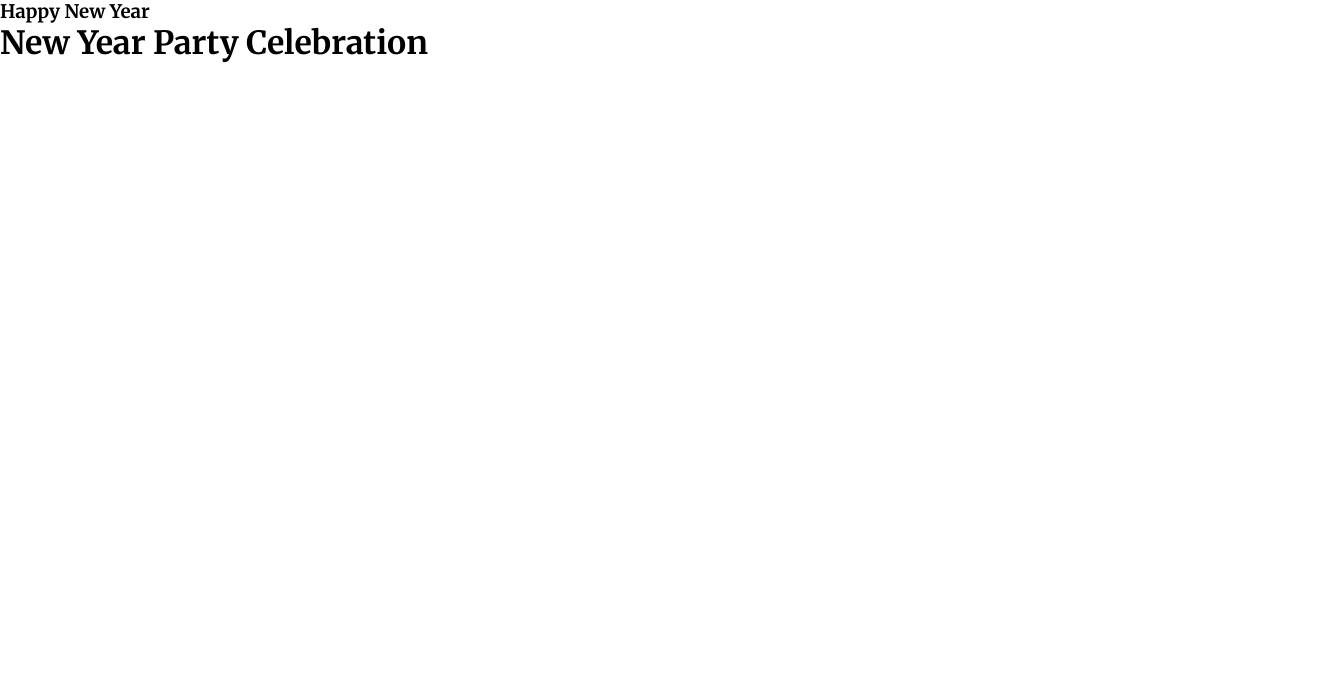
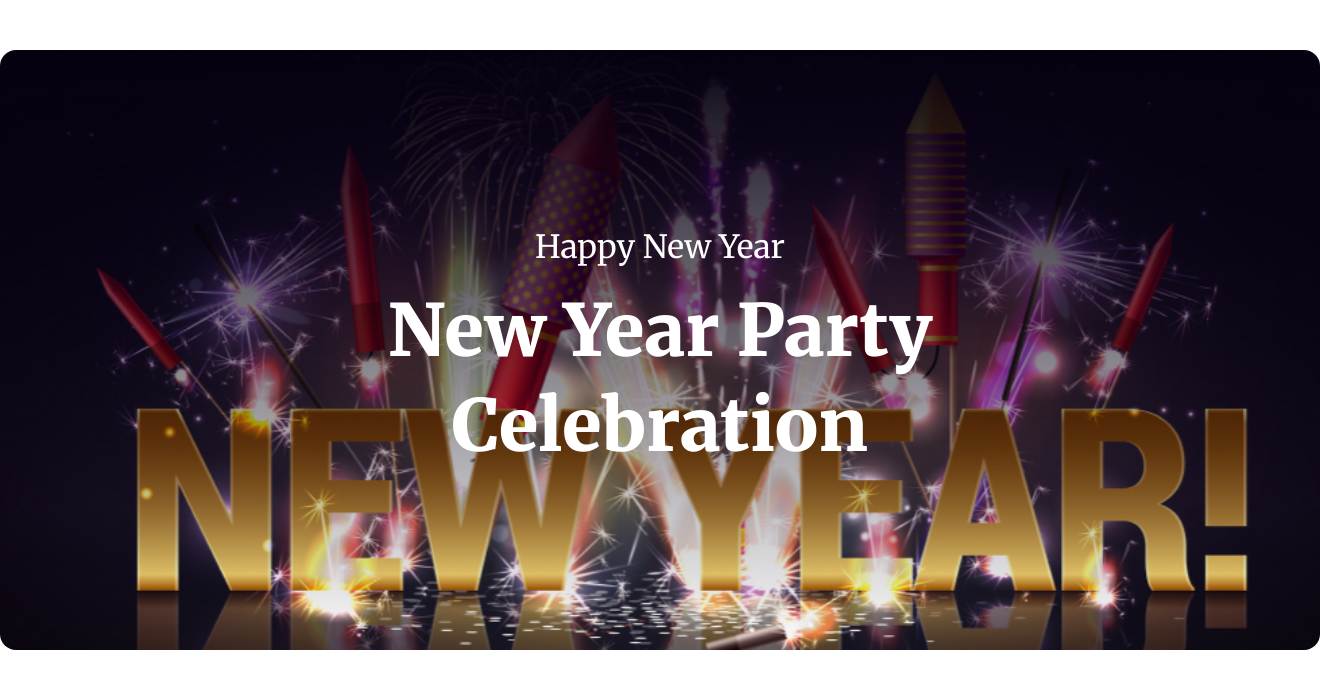
Before and after one commit to MostafijurRuman/New-Year-Landing-Page, a plain HTML site: page index.html in a window 1280 px wide. Shown: the whole page, 1320 px wide, since content can reach past the window. Drawn offline with Linux system fonts and the light colour scheme.

Commit message:
Hero section done

```diff
--- a/index.html
+++ b/index.html
@@ -10,9 +10,11 @@
     <title>New Year Landing Page</title>
 </head>
 <body>
-    <div class="hero">
-        <h3>Happy New Year</h3>
-        <h1>New Year Party Celebration</h1>
-    </div>
+
+        <div class="hero">
+            <h3>Happy New Year</h3>
+            <h1>New Year Party <br> Celebration</h1>
+        </div>
+
 </body>
 </html>
--- a/style.css
+++ b/style.css
@@ -6,3 +6,37 @@
     font-family: 'Inter', sans-serif;
     font-family: 'Merriweather', serif;
 }
+.hero{
+    background-image: url('Images/hero-bg.png') ;
+    width: 1320px;
+    height: 600px;
+    border-radius: 16px;
+    background-repeat: no-repeat;
+    background-size: cover;
+    margin-top: 50px;
+    margin-bottom: 120px;
+    margin-right: auto;
+    margin-left: auto;
+}
+.hero h3{
+    color: #FFF;
+    text-align: center;
+    font-family: Merriweather;
+    font-size: 32px;
+    font-style: normal;
+    font-weight: 400;
+    line-height: normal;
+    padding-top: 177px;
+}
+.hero h1{
+    color: #FFF;
+    text-align: center;
+    font-family: Merriweather;
+    font-size: 72px;
+    font-style: normal;
+    font-weight: 900;
+    line-height: 95px; /* 131.944% */
+    padding-top: 16px;
+    }
+
+    /* Hero scetion done */
```
Also changed, not shown: Images/hero-bg.png (added).
